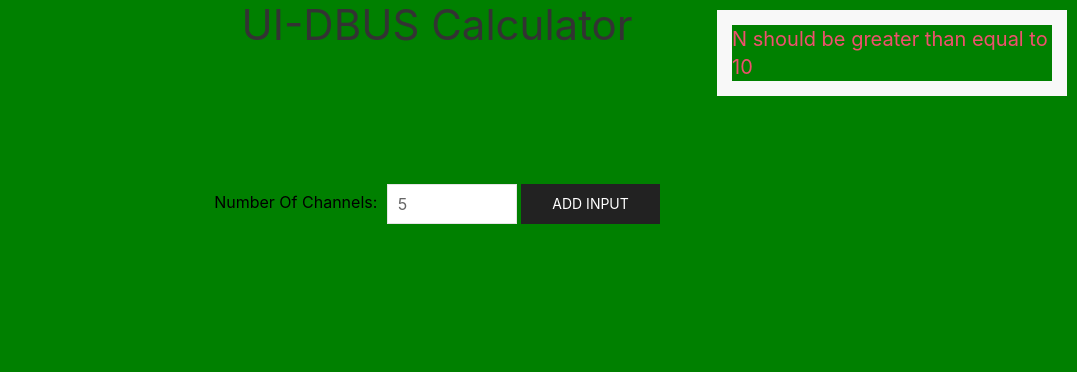
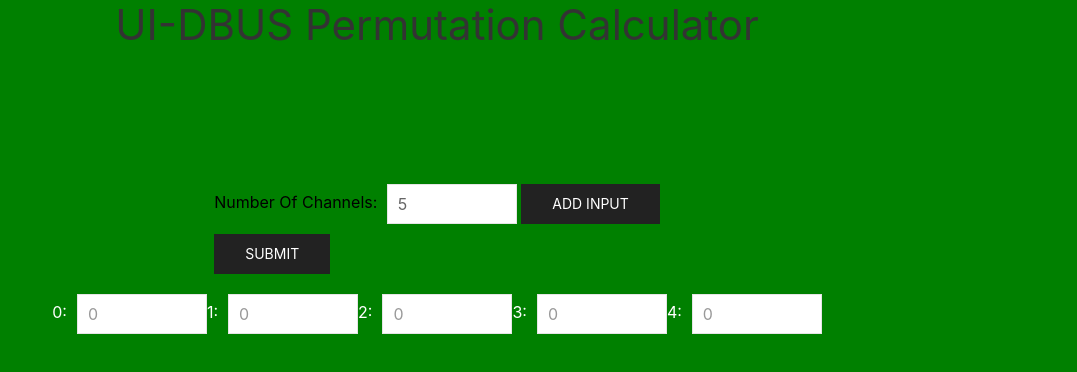
Before and after one commit to macinashutosh/permuation, a plain HTML site: page index.html in a window 1280 px wide. Both pictures are taken after typing "5" into the empty fields and a click on the button "ADD INPUT". Shown: the whole page, without its empty margins (203-1280 px from the left). Drawn offline with nearby package versions, Linux system fonts and the light colour scheme.

Commit message:
added-changes

```diff
--- a/index.html
+++ b/index.html
@@ -8,10 +8,10 @@
 <!-- UIkit JS -->
 <script src="https://cdnjs.cloudflare.com/ajax/libs/uikit/3.0.0-beta.35/js/uikit.min.js"></script>
 <script src="https://cdnjs.cloudflare.com/ajax/libs/uikit/3.0.0-beta.35/js/uikit-icons.min.js"></script>
-	<title>Optical Calculator</title>
+	<title>Permutation Calculator</title>
 </head>
 <body style="width:100vw;height:100vh;background-color: green;overflow: auto">
-	<h1 class="uk-heading-line uk-text-center" style="height: 100px"><span>UI-DBUS Calculator</span></h1>
+	<h1 class="uk-heading-line uk-text-center" style="height: 100px"><span>UI-DBUS Permutation Calculator</span></h1>
 	<div style="margin-top: 8vh;">
 		<div class="uk-margin" uk-margin>
 	        <label style="color: black;margin-right: 5px;">Number Of Channels:</label>
@@ -179,13 +179,9 @@ function checkFeasibility(differenceArr){
 	    			}
 
 	    			isItCheckedAlready.push(false)
-	    			// console.log(temp)
+
 	    		}
-	    		// $("#keys").append("</div>")
-	    		// keyString = keyString + "</div>"
-	    		// $("#keys").append(keyString);
-	    		// console.log(temp)
-	    		// console.log(arr.length)
+
 	    		var neighbour = new CheckNeightbours();
 	    		for (var i = 0;i<arr.length;i++){
 	    			info = arr[i].getInfo()
@@ -200,19 +196,9 @@ function checkFeasibility(differenceArr){
 	    					isItCheckedAlready[toCheckTrue[j]] = true
 	    					var result = neighbour.addNeightbour(i,toCheckTrue[j],difference)
 	    					if(result == true){
-	    						// var selectedKeysString = "<div>"
-	    						// $("#selectedKeys").append(key+"-->"+row+" , "+diagonal);
-	    						// $("#selectedKeys").append("<br>");
-	    						// selectedKeysString = selectedKeysString + key+"-->"+row+" , "+diagonal+"<br>";
-	    						// console.log("toCheck:"+toCheckTrue[j])
-	    						// console.log(arr[toCheckTrue[j]])
+
 	    						var toShow = arr[toCheckTrue[j]].getInfo();
-	    						// $("#selectedKeys").append(key+"-->"+toShow[1]+" , "+toShow[0]);
-	    						// selectedKeysString = selectedKeysString + key+"-->"+toShow[1]+" , "+toShow[0]+"<br>";
-	    						// $("#selectedKeys").append("<br>");
-	    						// $("#selectedKeys").append("difference : "+difference);
-	    						// selectedKeysString = selectedKeysString + "difference : "+difference+"</div>";
-	    						// $("#selectedKeys").append(selectedKeysString);
+
 	    					}
 	    				}
 
@@ -290,9 +276,9 @@ function printAnswer(answer){
 $("#submit-button").on("click",function(){
 
 	var N = $("#NumberOfChannels").val();
-	if(N<10){
+	if(N>=8){
 		UIkit.notification({
-   			message: 'N should be greater than equal to 10',
+   			message: 'N should be less than equal to 7',
     		status: 'danger',
     		pos: 'top-right',
     		timeout: 3000
@@ -356,18 +342,14 @@ $("#channel-submit-button").on("click",function(){
 		  }
 		  return result;
 		}
-		var numberOfDigitsToPermute = 6;
-		var arrayForPermuation = inputArray.slice(0,numberOfDigitsToPermute)
-		permutedResults = permute(arrayForPermuation);
+		// var numberOfDigitsToPermute = 6;
+		// var arrayForPermuation = inputArray.slice(0,numberOfDigitsToPermute)
+		permutedResults = permute(inputArray);
 		var temp = printAnswer(permutedResults[0]);
 		var currentSum = parseInt(3*temp[0])+parseInt(2*temp[1])
 		var finalResults= temp;
 		var finalArray=permutedResults[0];
 		for (var i =1;i<permutedResults.length;i++){
-			// $("#element").append("<br>")
-			// for(var j=0;j<permutedResults[0].length;j++){
-			// $("#element").append(permutedResults[i][j]+"\t")
-			// }
 			temp = printAnswer(permutedResults[i])
 			var tempSum = parseInt(3*temp[0])+parseInt(2*temp[1]);
 			if(tempSum < currentSum){
@@ -384,16 +366,7 @@ $("#channel-submit-button").on("click",function(){
 		$("#element").append("<br>");
 		$("#element").append("Nb = \t"+finalResults[0]+"\tNc = \t"+finalResults[1]+"\tNt = \t"+(parseInt(parseInt(3*finalResults[0])+parseInt(2*finalResults[1]))));
 
-		// for(var i=numberOfDigitsToPermute;i<inputArray.length;i++){
-		// 	finalArray.push(inputArray[i])
-		// }
-		// $("#element").append("<br>")
-		// for(var j=0;j<finalArray.length;j++){
-		// 	$("#element").append(finalArray[j]+"\t")
-		// }
-		// var finalResults = printAnswer(finalArray)
-		// $("#element").append("<br>");
-		// $("#element").append("Nb = \t"+finalResults[0]+"\tNc = \t"+finalResults[1]+"\tNt = \t"+(parseInt(parseInt(3*finalResults[0])+parseInt(2*finalResults[1]))));
+
 
 
 	}
```
